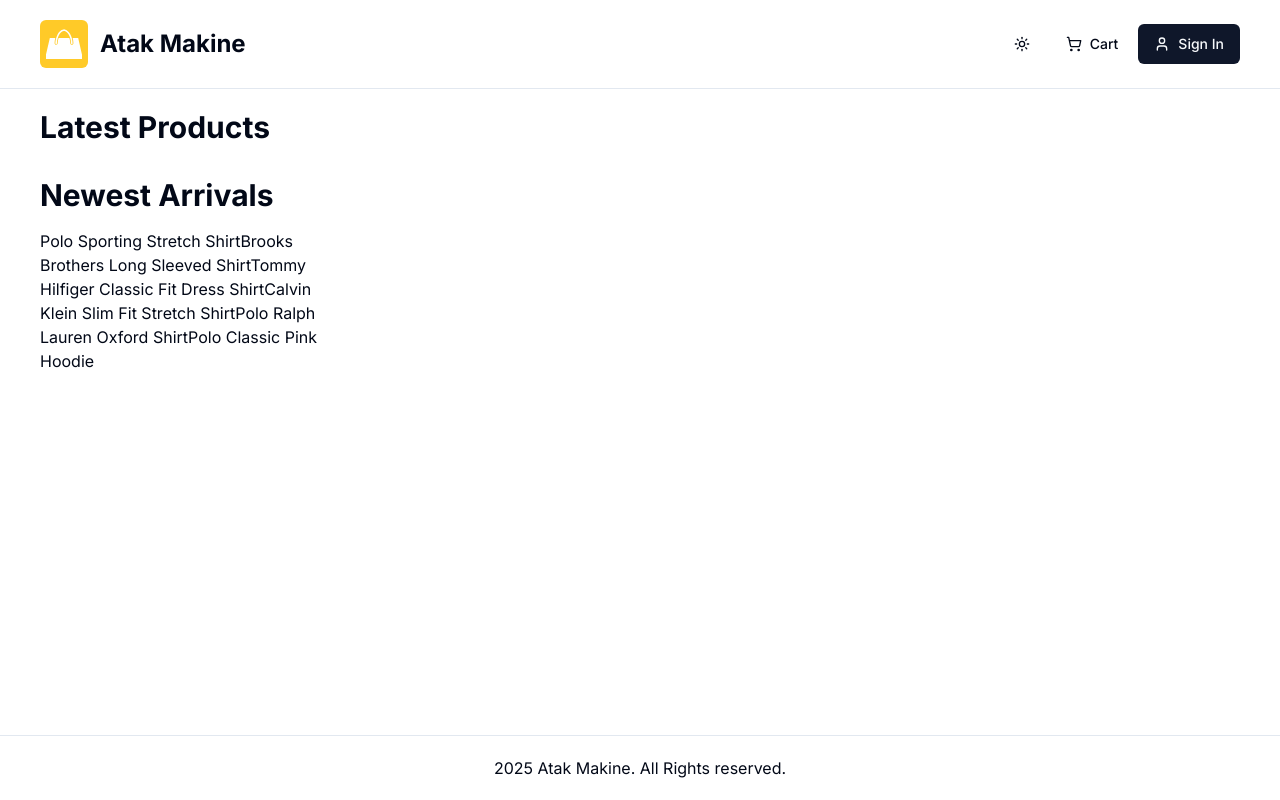
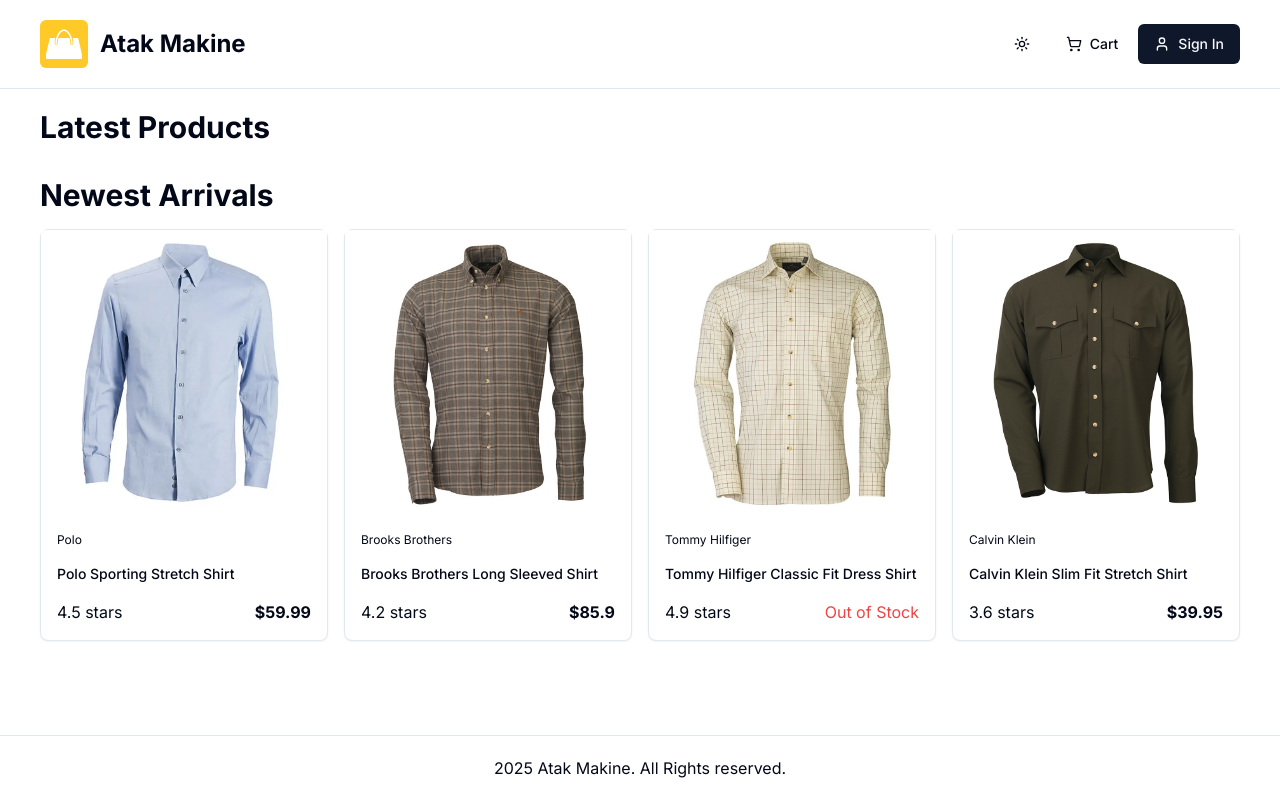
Before and after one commit to sametProjects/atak-makine-yedek-parca, a Next.js app: page / in a window 1280 px wide. Built offline with nearby package versions, Linux system fonts and the light colour scheme.

Commit message:
16 - product card component

```diff
--- a/app/(root)/page.tsx
+++ b/app/(root)/page.tsx
@@ -5,7 +5,11 @@ const Homepage = () => {
   return (
     <div className="space-y-8">
       <h2 className="h2-bold">Latest Products</h2>
-      <ProductList title="Newest Arrivals" data={sampleData.products} />
+      <ProductList
+        title="Newest Arrivals"
+        data={sampleData.products}
+        limit={4}
+      />
     </div>
   );
 };
--- /dev/null
+++ b/components/shared/product/product-card.tsx
@@ -0,0 +1,39 @@
+import Image from "next/image";
+import Link from "next/link";
+
+import { Card, CardContent, CardHeader } from "@/components/ui/card";
+
+const ProductCard = ({ product }: { product: any }) => {
+  return (
+    <Card className="w-full max-w-sm">
+      <CardHeader className="p-0 items-center">
+        <Link href={`/product/${product.slug}`}>
+          <Image
+            priority={true}
+            src={product.images![0]}
+            alt={product.name}
+            className="aspect-square object-cover rounded"
+            height={300}
+            width={300}
+          />
+        </Link>
+      </CardHeader>
+      <CardContent className="p-4 grid gap-4">
+        <div className="text-xs">{product.brand}</div>
+        <Link href={`/product/${product.slug}`}>
+          <h2 className="text-sm font-medium">{product.name}</h2>
+        </Link>
+        <div className="flex-between gap-4">
+          <p>{product.rating} stars</p>
+          {product.stock > 0 ? (
+            <p className="font-bold">${product.price}</p>
+          ) : (
+            <p className="text-destructive">Out of Stock</p>
+          )}
+        </div>
+      </CardContent>
+    </Card>
+  );
+};
+
+export default ProductCard;
--- a/components/shared/product/product-list.tsx
+++ b/components/shared/product/product-list.tsx
@@ -1,3 +1,5 @@
+import ProductCard from "./product-card";
+
 const ProductList = ({
   data,
   title,
@@ -16,7 +18,7 @@ const ProductList = ({
       {limitedData.length > 0 ? (
         <div className="grid grid-cols-1 sm:grid-cols-2 md:grid-cols-3 lg:grid-cols-4 gap-4">
           {limitedData.map((product: any) => (
-            <>{product.name}</>
+            <ProductCard key={product.slug} product={product} />
           ))}
         </div>
       ) : (
--- /dev/null
+++ b/components/ui/card.tsx
@@ -0,0 +1,79 @@
+import * as React from "react"
+
+import { cn } from "@/lib/utils"
+
+const Card = React.forwardRef<
+  HTMLDivElement,
+  React.HTMLAttributes<HTMLDivElement>
+>(({ className, ...props }, ref) => (
+  <div
+    ref={ref}
+    className={cn(
+      "rounded-lg border bg-card text-card-foreground shadow-sm",
+      className
+    )}
+    {...props}
+  />
+))
+Card.displayName = "Card"
+
+const CardHeader = React.forwardRef<
+  HTMLDivElement,
+  React.HTMLAttributes<HTMLDivElement>
+>(({ className, ...props }, ref) => (
+  <div
+    ref={ref}
+    className={cn("flex flex-col space-y-1.5 p-6", className)}
+    {...props}
+  />
+))
+CardHeader.displayName = "CardHeader"
+
+const CardTitle = React.forwardRef<
+  HTMLDivElement,
+  React.HTMLAttributes<HTMLDivElement>
+>(({ className, ...props }, ref) => (
+  <div
+    ref={ref}
+    className={cn(
+      "text-2xl font-semibold leading-none tracking-tight",
+      className
+    )}
+    {...props}
+  />
+))
+CardTitle.displayName = "CardTitle"
+
+const CardDescription = React.forwardRef<
+  HTMLDivElement,
+  React.HTMLAttributes<HTMLDivElement>
+>(({ className, ...props }, ref) => (
+  <div
+    ref={ref}
+    className={cn("text-sm text-muted-foreground", className)}
+    {...props}
+  />
+))
+CardDescription.displayName = "CardDescription"
+
+const CardContent = React.forwardRef<
+  HTMLDivElement,
+  React.HTMLAttributes<HTMLDivElement>
+>(({ className, ...props }, ref) => (
+  <div ref={ref} className={cn("p-6 pt-0", className)} {...props} />
+))
+CardContent.displayName = "CardContent"
+
+const CardFooter = React.forwardRef<
+  HTMLDivElement,
+  React.HTMLAttributes<HTMLDivElement>
+>(({ className, ...props }, ref) => (
+  <div
+    ref={ref}
+    className={cn("flex items-center p-6 pt-0", className)}
+    {...props}
+  />
+))
+CardFooter.displayName = "CardFooter"
+
+export { Card, CardHeader, CardFooter, CardTitle, CardDescription, CardContent }
```
